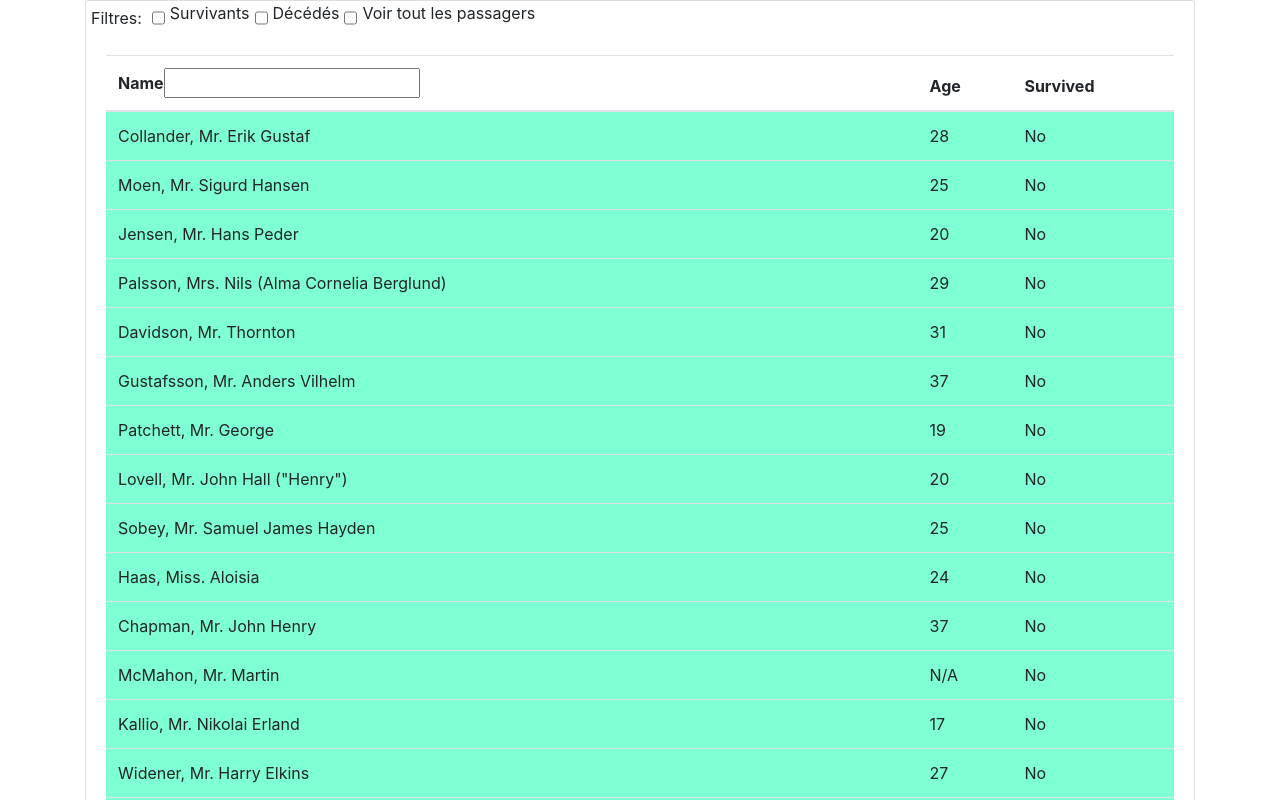
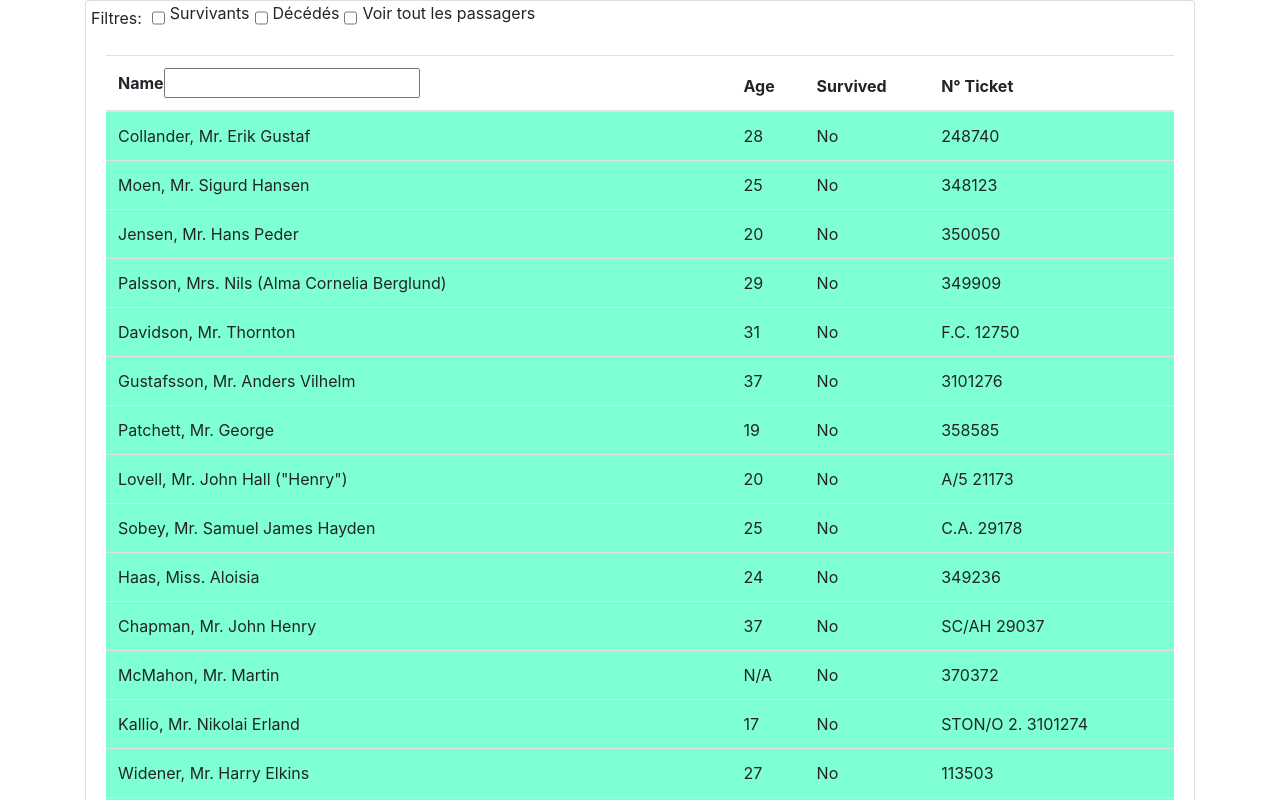
Before and after one commit to BaptBolt/titanic-tables, a React (Create React App) app: page / in a window 1280 px wide. Shown: the top 800 px of the page. Built offline with nearby package versions, Linux system fonts and the light colour scheme.

Commit message:
ajout du numéro du ticket de chaque passager

```diff
--- a/src/App.js
+++ b/src/App.js
@@ -45,6 +45,7 @@
                 <th scope="col">Name<input onChange={handleFilterNameInput} type='text' /></th>
                 <th scope="col">Age</th>
                 <th scope="col">Survived</th>
+                <th scope="col">N° Ticket</th>
               </tr>
             </thead>
             <tbody>
@@ -58,7 +59,8 @@
                   key={index}
                   name={passenger.fields.name}
                   age={passenger.fields.age}
-                  survived={passenger.fields.survived} />
+                  survived={passenger.fields.survived}
+                  ticket={passenger.fields.ticket} />
               })}
             </tbody>
           </table>
--- a/src/Components/Passenger.js
+++ b/src/Components/Passenger.js
@@ -7,6 +7,7 @@
       <td>{props.name}</td>
       <td>{props.age? Math.floor(props.age): 'N/A'}</td>
       <td>{props.survived}</td>
+      <td>{props.ticket}</td>
     </tr>
   )
 }
```
